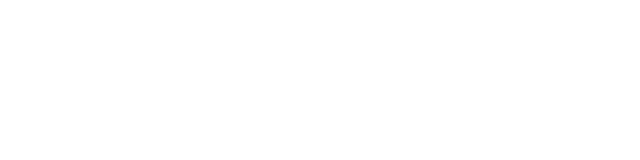
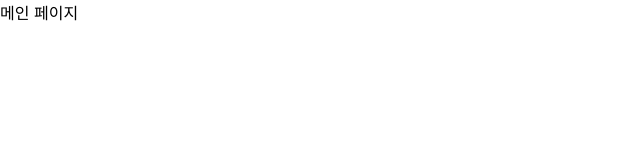
Before and after one commit to AI-Security-Guard/AI-Security-Guard, a React (Create React App) app in the folder client/: page / in a window 1280 px wide. Before the commit this address had no page. Shown: the top 160 px of the page, without its empty margins (0-640 px from the left). Built offline with nearby package versions, Linux system fonts and the light colour scheme.

Commit message:
feat: 메인 페이지 생성 및 라우터 설정 #7

```diff
--- a/client/src/App.js
+++ b/client/src/App.js
@@ -1,11 +1,13 @@
 import './App.css';
 import { BrowserRouter as Router, Route, Routes } from 'react-router-dom';
-
+import MainPage from './page/MainPage/MainPage.js';
 function App() {
     return (
         <>
             <Router>
-                <Routes></Routes>
+                <Routes>
+                    <Route path='/' element={<MainPage />} />
+                </Routes>
             </Router>
         </>
     );
--- /dev/null
+++ b/client/src/page/MainPage/MainPage.js
@@ -0,0 +1,11 @@
+import { MainContainer } from './MainPage.style.js';
+
+function MainPage() {
+    return (
+        <>
+            <MainContainer>메인 페이지</MainContainer>
+        </>
+    );
+}
+
+export default MainPage;
--- /dev/null
+++ b/client/src/page/MainPage/MainPage.style.js
@@ -0,0 +1,3 @@
+import styled from 'styled-components';
+
+export const MainContainer = styled.div``;
```
